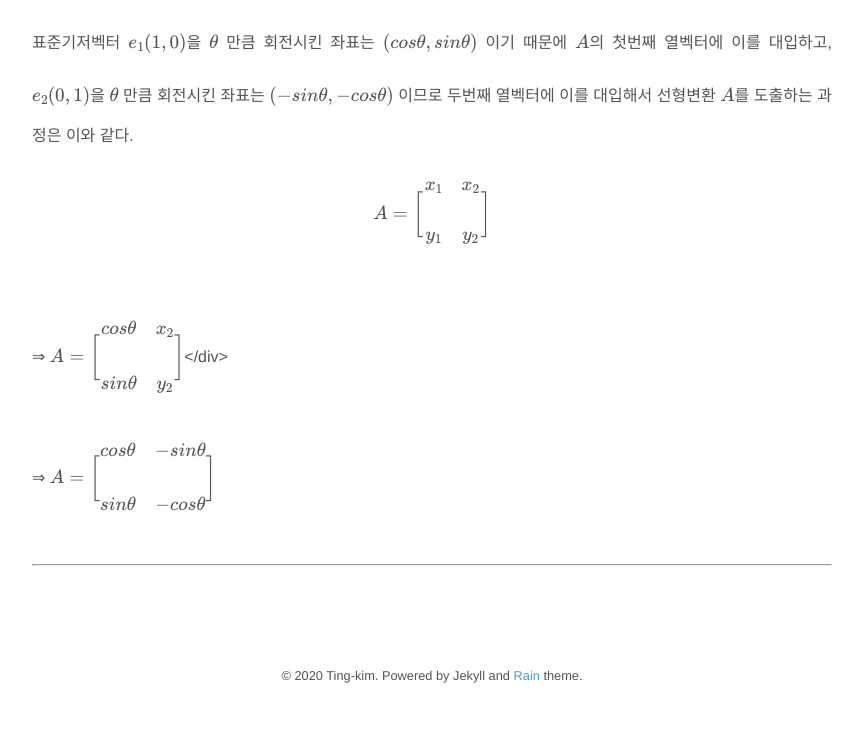
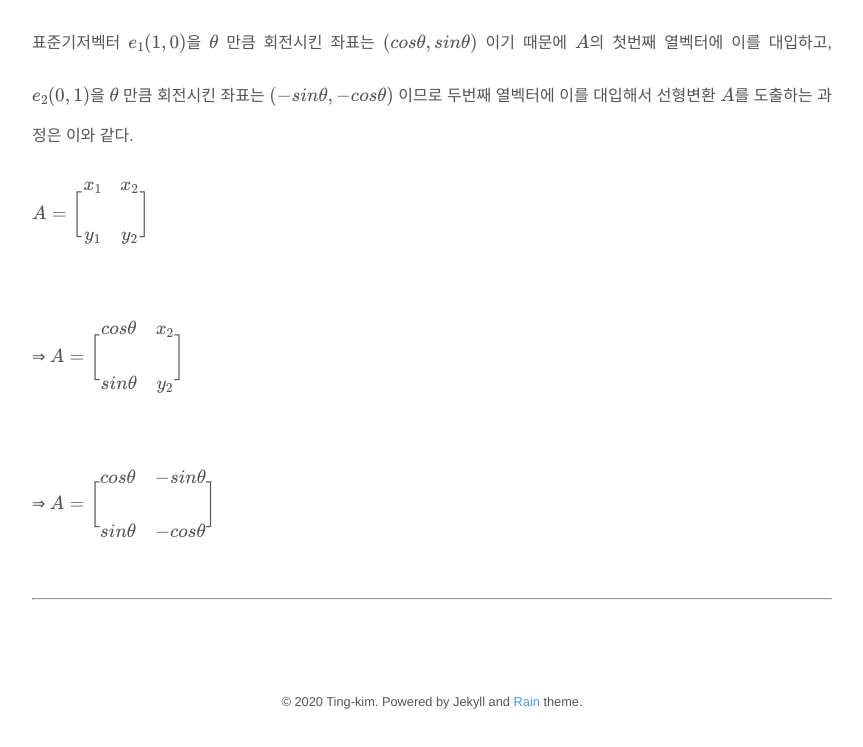
Before and after one commit to Ting-Kim/Ting-kim.github.io, a Jekyll site: the page built from _posts/ai_dev_course/2nd_week/2020-12-08-[2nd_week-day2]미적분.md, in a window 1280 px wide and 900 px high, scrolled down 5114 px, cut to the strip 153-900 px from the top of the window. Shown: the whole strip, without its empty margins (208-1071 px from the left). Built offline with Jekyll 4.4.1, drawn with Linux system fonts in a browser that asks for light colours; nearby versions of some CDN libraries; formulas are drawn with MathJax 3; before the commit the page ends 5987 px from its top, so only the background shows below that.

```diff
--- a/_posts/ai_dev_course/2nd_week/2020-12-08-[2nd_week-day2]미적분.md
+++ b/_posts/ai_dev_course/2nd_week/2020-12-08-[2nd_week-day2]미적분.md
@@ -174,11 +174,11 @@ T_A(e_1) & T_A(e_2) & \cdots & T_A(e_n)
 표준기저벡터 $e_1$$(1,0)$을 $\theta$ 만큼 회전시킨 좌표는 $(cos\theta, sin\theta)$ 이기 때문에 $A$의 첫번째 열벡터에 이를 대입하고,
 $e_2(0,1)$을 $\theta$ 만큼 회전시킨 좌표는 $(-sin\theta, -cos\theta)$ 이므로 두번째 열벡터에 이를 대입해서 선형변환 $A$를 도출하는 과정은 이와 같다.
 
-<center>$A=\begin{bmatrix}
+<div>$A=\begin{bmatrix}
  x_1 & x_2 \\
  y_1 & y_2
-\end{bmatrix}$</center><br>
-<p>⇒ $A=\begin{bmatrix}
+\end{bmatrix}$</div><br>
+<div>⇒ $A=\begin{bmatrix}
  cos\theta & x_2 \\
  sin\theta & y_2
 \end{bmatrix}$</div><br>
```
